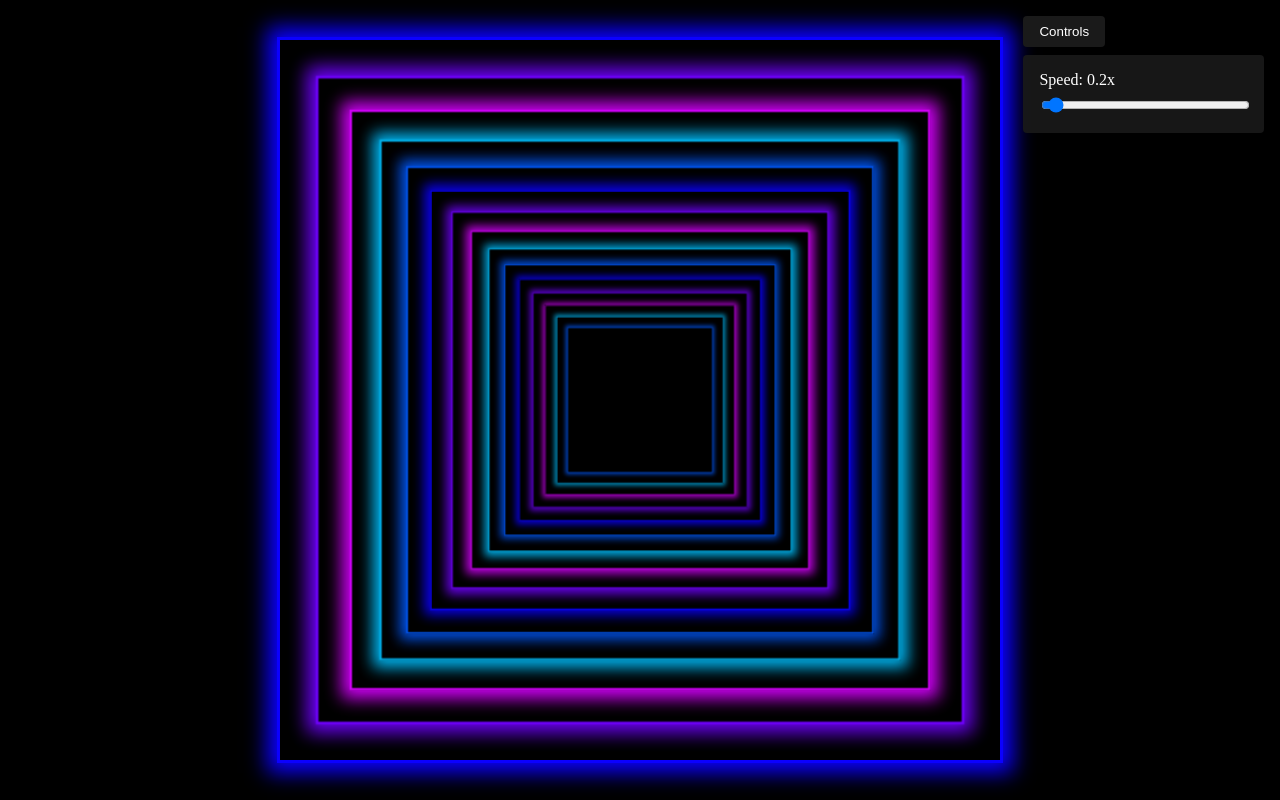
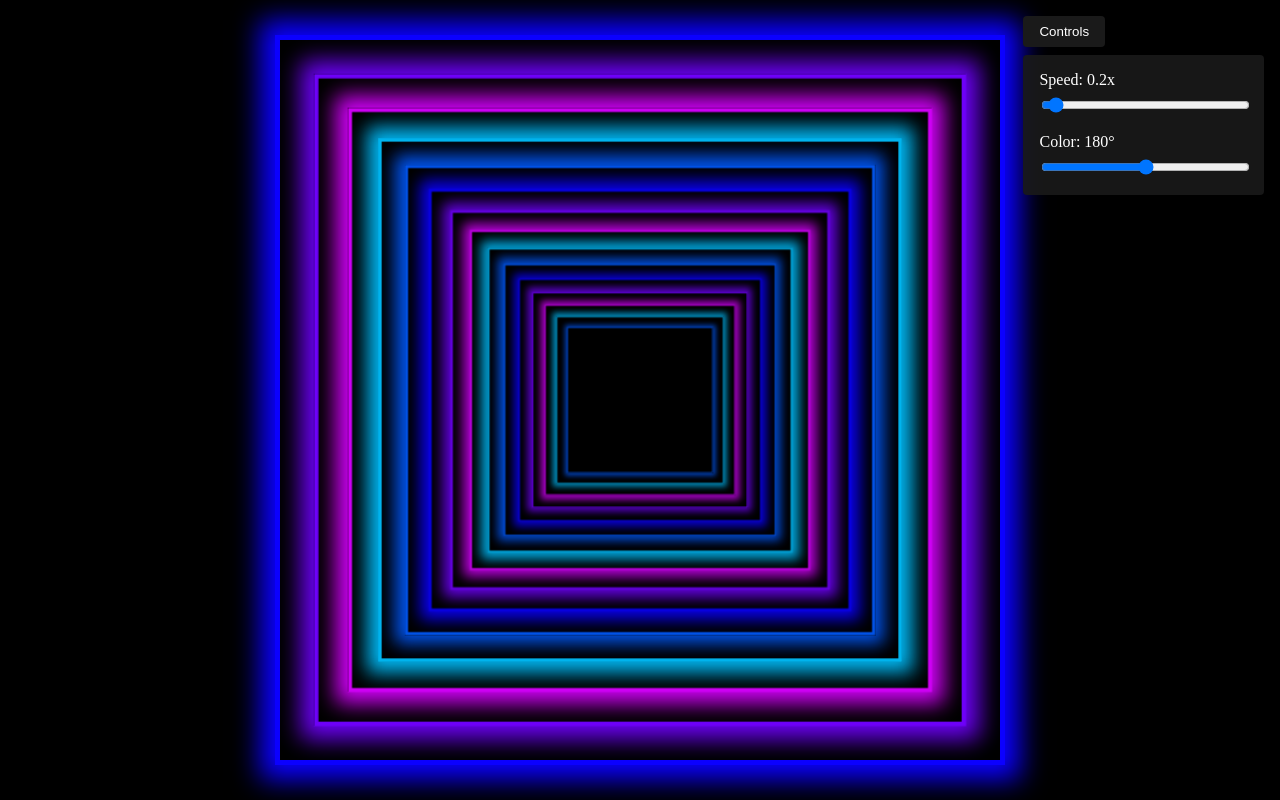
Before and after one commit to fatemehmd/bebop, a React (Create React App) app: page / in a window 1280 px wide. Both pictures are taken after a click on the button "Controls". Built offline with nearby package versions, Linux system fonts and the light colour scheme; the HTML template or start-up script is replaced by a standard one.

Commit message:
adding a scroll for color changes

```diff
--- a/src/components/SpaceTunnel.jsx
+++ b/src/components/SpaceTunnel.jsx
@@ -3,6 +3,7 @@ import React, { useEffect, useState } from 'react';
 const SpaceTunnel = () => {
   const [progress, setProgress] = useState(0);
   const [speed, setSpeed] = useState(0.2);
+  const [hueOffset, setHueOffset] = useState(180); // New state for color control
   const [isControlOpen, setIsControlOpen] = useState(false);
 
   useEffect(() => {
@@ -18,8 +19,8 @@ const SpaceTunnel = () => {
 
   const getLEDColor = (stripIndex, progress) => {
     const hue = ((stripIndex / 15) * 360 + progress * 360) % 360;
-    const mappedHue = 180 + (hue % 120);
-    return `hsl(${mappedHue}, 100%, 50%)`; // Increased saturation and brightness
+    const mappedHue = hueOffset + (hue % 120); // Use hueOffset instead of fixed 180
+    return `hsl(${mappedHue}, 100%, 50%)`;
   };
 
   return (
@@ -56,8 +57,10 @@ const SpaceTunnel = () => {
             padding: '1rem',
             backgroundColor: 'rgba(26, 26, 26, 0.9)',
             borderRadius: '0.25rem',
-            color: 'white'
+            color: 'white',
+            minWidth: '200px'
           }}>
+            <div style={{ marginBottom: '1rem' }}>
               <label>
                 Speed: {speed.toFixed(1)}x
                 <input
@@ -73,6 +76,25 @@ const SpaceTunnel = () => {
                   }}
                 />
               </label>
+            </div>
+
+            <div>
+              <label>
+                Color: {hueOffset}°
+                <input
+                  type="range"
+                  min="0"
+                  max="360"
+                  step="1"
+                  value={hueOffset}
+                  onChange={(e) => setHueOffset(Number(e.target.value))}
+                  style={{
+                    width: '100%',
+                    marginTop: '0.5rem'
+                  }}
+                />
+              </label>
+            </div>
           </div>
         )}
       </div>
@@ -107,9 +129,9 @@ const SpaceTunnel = () => {
                   width: '90vmin',
                   height: '90vmin',
                   transform: `translate(-50%, -50%) translateZ(${z}px) scale(${scale})`,
-                  border: '3px solid',
+                  border: '5px solid',
                   borderColor: color,
-                  boxShadow: `0 0 20px 10px ${color}`,
+                  boxShadow: `0 0 25px 15px ${color}`,
                   opacity: 1 - depth * 0.3,
                 }}
               />
```
Lines whose indentation alone changed are shown as unchanged.
